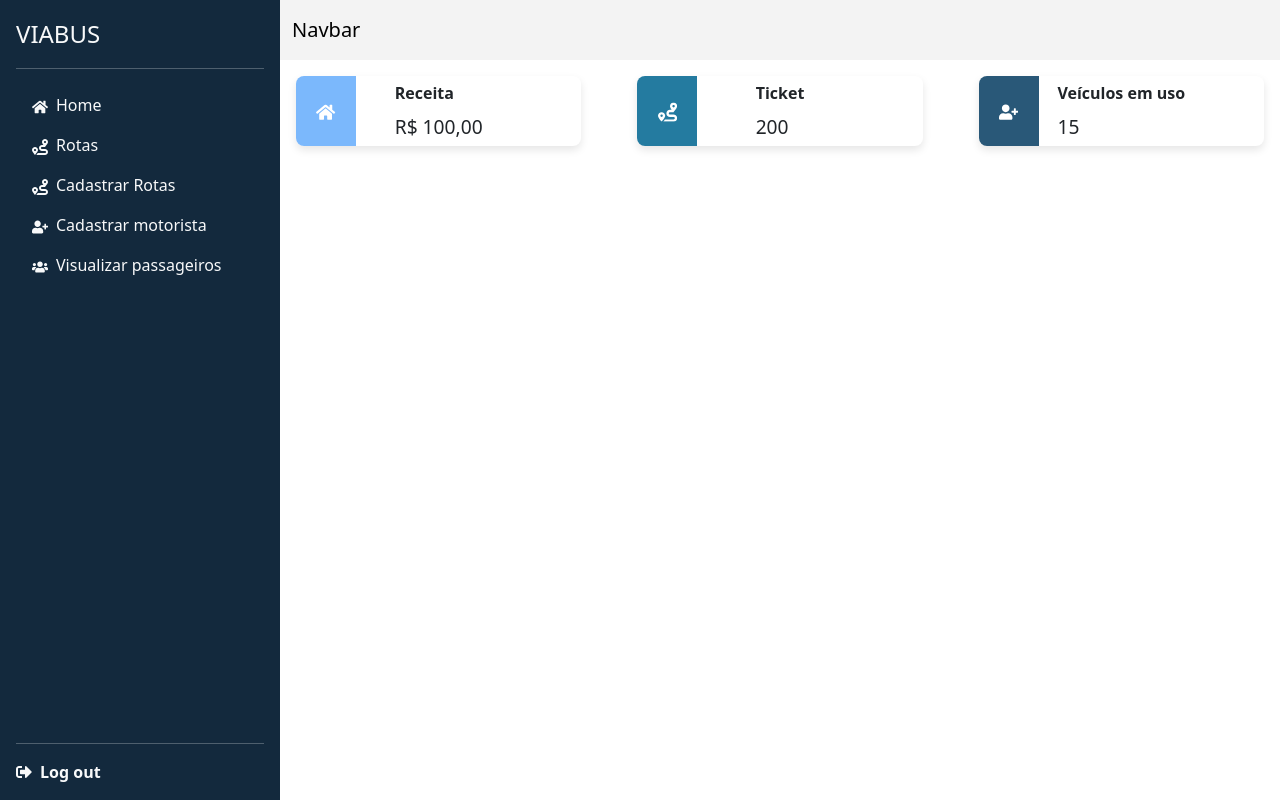
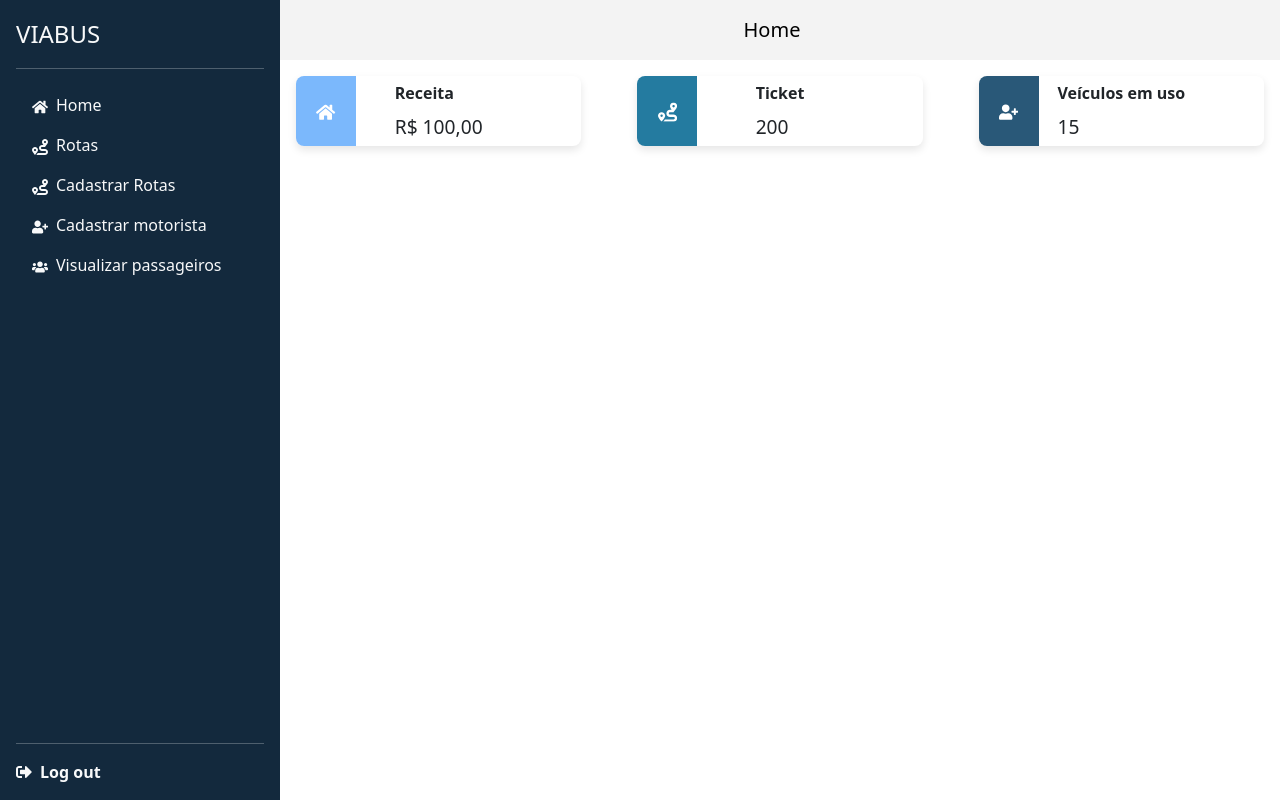
Before and after one commit to Kariellyy/viabus-front, a Next.js app: page / in a window 1280 px wide. Built offline with nearby package versions, Linux system fonts and the light colour scheme.

Commit message:
chore: Update navbar to display "Home" instead of "Navbar"

```diff
--- a/src/pages/components/navbar.tsx
+++ b/src/pages/components/navbar.tsx
@@ -3,9 +3,9 @@ import styles from "@/styles/navbar.module.css";
 
 export default function Navbar() {
   return (
-    <nav className={`navbar w-100 ${styles.navbar}`}>
-      <div className="container-fluid">
-        <span className="navbar-brand mb-0 h1">Navbar</span>
+    <nav className={`navbar  ${styles.navbar}`}>
+      <div className="container-fluid d-flex align-items-center justify-content-center">
+        <span className="navbar-brand mb-0 h1">Home</span>
       </div>
     </nav>
   );
```
